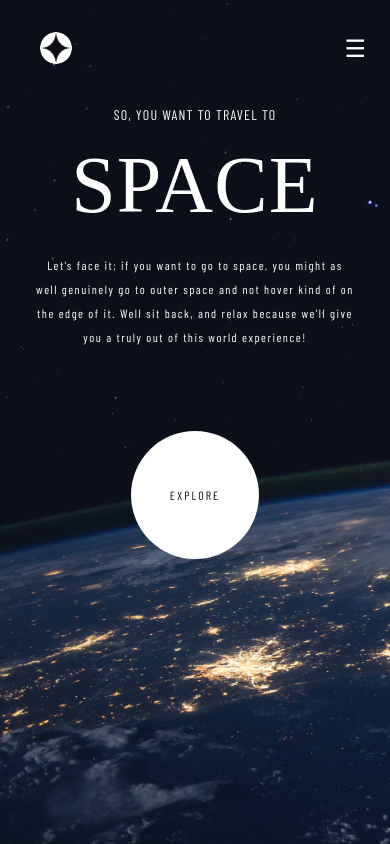
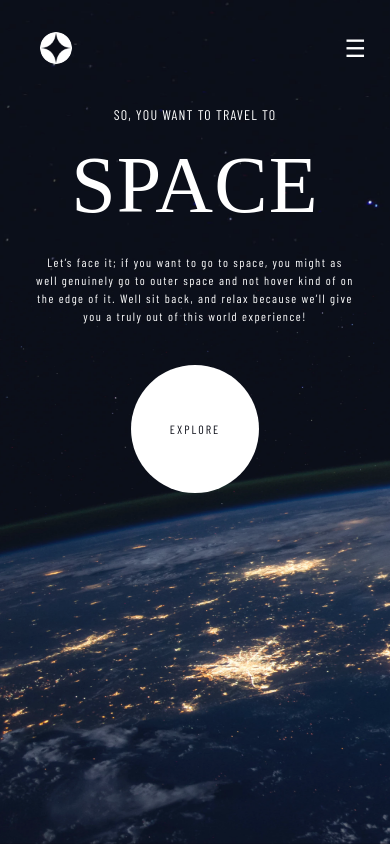
Before and after one commit to zainabometere621/space-tourism-website, a React (Vite) app: page / in a window 390 px wide. Built offline with nearby package versions, Linux system fonts and the light colour scheme; a web font is replaced by a local one.

Commit message:
did some changes

```diff
--- a/src/components/HomePage.jsx
+++ b/src/components/HomePage.jsx
@@ -36,7 +36,7 @@ export default function HomePage() {
         md:flex-col md:items-center md:text-center md:px-8 md:py-12
         lg:flex-row lg:justify-between lg:px-32 lg:py-0'>
         <div
-          className='max-w-xs mt-0 mb-8
+          className='max-w-xs mt-0 mb-4
           md:mt-1 md:max-w-xs md:mb-6
           lg:mt-24 lg:max-w-md lg:mb-16'>
 
@@ -55,7 +55,7 @@ export default function HomePage() {
           </h1>
 
 
-          <p className='text-[12px] leading-loose  sm:tracking-[1.5px] mt-2 text-white font-barlow font-light
+          <p className='text-[12px] leading-normal  sm:tracking-[1.5px] mt-2 text-white font-barlow font-light
             md:text-[12px] md:leading-loose tracking-[1.5px] md:mt-0
             lg:text-[13px] lg:tracking-[3.5px]'>
             Let’s face it; if you want to go to space, you might as well genuinely go to outer space
@@ -66,7 +66,7 @@ export default function HomePage() {
 
        {/* buttons */}
         <div
-          className='mt-[50px] mr-0
+          className='pt-6 mr-0
           md:mt-6 md:mr-0
           lg:mt-32 lg:mr-20'>
           <button
```
